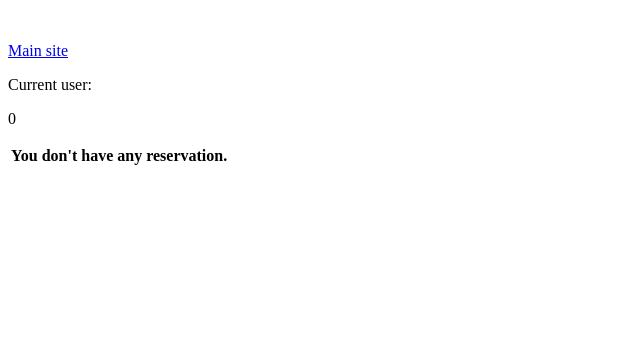
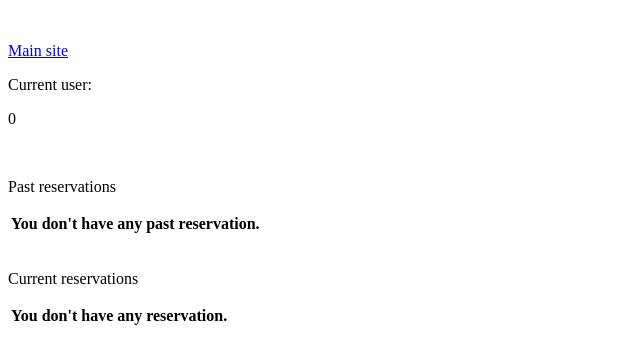
Before and after one commit to karolinakowalczyk/Hotele-bazy-danych, a Django app: page /showUserReservation/ in a window 1280 px wide. Shown: the top 364 px of the page, without its empty margins (0-640 px from the left). Run offline with Django 3.2, Linux system fonts and the light colour scheme; data that the repository does not hold is empty.

Commit message:
delete Reservations with conditions

```diff
--- a/hotele_baza/hotele_baza/databaseapp/templates/databaseapp/adminPanel.html
+++ b/hotele_baza/hotele_baza/databaseapp/templates/databaseapp/adminPanel.html
@@ -2,7 +2,7 @@
 
 {% block content %}
     <div class="adminbuttons">
-       <a href="../admin/">Show admin site</a>
+       <a href="../admin/"  target="_blank">Show admin site</a>
         <br>
        <input type="button" value="show current guests" />
     </div>
--- a/hotele_baza/hotele_baza/databaseapp/templates/databaseapp/showUserReservation.html
+++ b/hotele_baza/hotele_baza/databaseapp/templates/databaseapp/showUserReservation.html
@@ -3,6 +3,8 @@
 {% block content %}
     <p>Current user:</p>
     <p>{{user}}</p>
+<br />
+<p>Past reservations</p>
 <table>
      {% if reservations %}
         <tr>
@@ -10,12 +12,38 @@
         <th>Data przyjazdu:</th>
         <th>Data odjazdu:</th>
         </tr>
-        {% for reservations in reservations %}
+        {% for reservations in reservations_past %}
             <tr>
                 <th>{{ reservations.room.number}} </th>
                 <th>{{ reservations.date_start}} </th>
                 <th>{{ reservations.date_end}} </th>
+                <th>you can not delete this reservation</th>
+            </tr>
+        {% endfor %}
+
+    {% else %}
+        <tr><th>You don't have any past reservation.</th></tr>
+    {% endif %}
+</table>
+<br />
+<p>Current reservations</p>
+<table>
+     {% if reservations %}
+        <tr>
+        <th>Numer pokoju:</th>
+        <th>Data przyjazdu:</th>
+        <th>Data odjazdu:</th>
+        </tr>
+        {% for reservations in reservations_current %}
+            <tr>
+                <th>{{ reservations.room.number}} </th>
+                <th>{{ reservations.date_start}} </th>
+                <th>{{ reservations.date_end}} </th>
+                {% if reservations in reservations_not_delete %}
+                   <th>you can not delete this reservation</th>
+                {% else %}
                 <th><a href = "../{{reservations.reservation_id}}/deleteReservation"> Delete reservation </a> </th>
+                {% endif %}
             </tr>
         {% endfor %}
     {% else %}
--- a/hotele_baza/hotele_baza/databaseapp/views.py
+++ b/hotele_baza/hotele_baza/databaseapp/views.py
@@ -2,7 +2,9 @@ from django.shortcuts import render, redirect
 #from django.contrib.auth.forms import UserCreationForm
 from .models import Users, Rooms, Reservations
 from .forms import SignUpForm, loginForm, BrowseForm
-from datetime import date
+from datetime import date, timedelta
+import logging
+
 
 currentUserId = 0
 
@@ -97,9 +99,14 @@ def deleteCurrentReservation(request, reservation_id):
     return redirect('databaseapp:showUserReservation')
 
 def showUserReservation(request):
+    deleteFailed = False
     reservation_list = Reservations.objects.order_by('reservation_id')
     reservation_list = reservation_list.filter(user = currentUserId)
-    context = {'user':currentUserId, 'reservations' :reservation_list}
+    reservations_not_delete = reservation_list.filter(date_start__lte = (date.today() + timedelta(hours=48)))
+    reservations_past = reservation_list.filter(date_end__lt = date.today())
+    reservations_current = reservation_list.filter(date_start__gte = date.today())
+    context = {'user':currentUserId, 'reservations' :reservation_list, 'reservations_not_delete' :reservations_not_delete, 'reservations_past' :reservations_past, 'reservations_current' :reservations_current}
+    #context = {'user':currentUserId, 'reservations' :reservation_list}
     return render(request, 'databaseapp/showUserReservation.html', context)
 
 def adminPanel(request):
```
